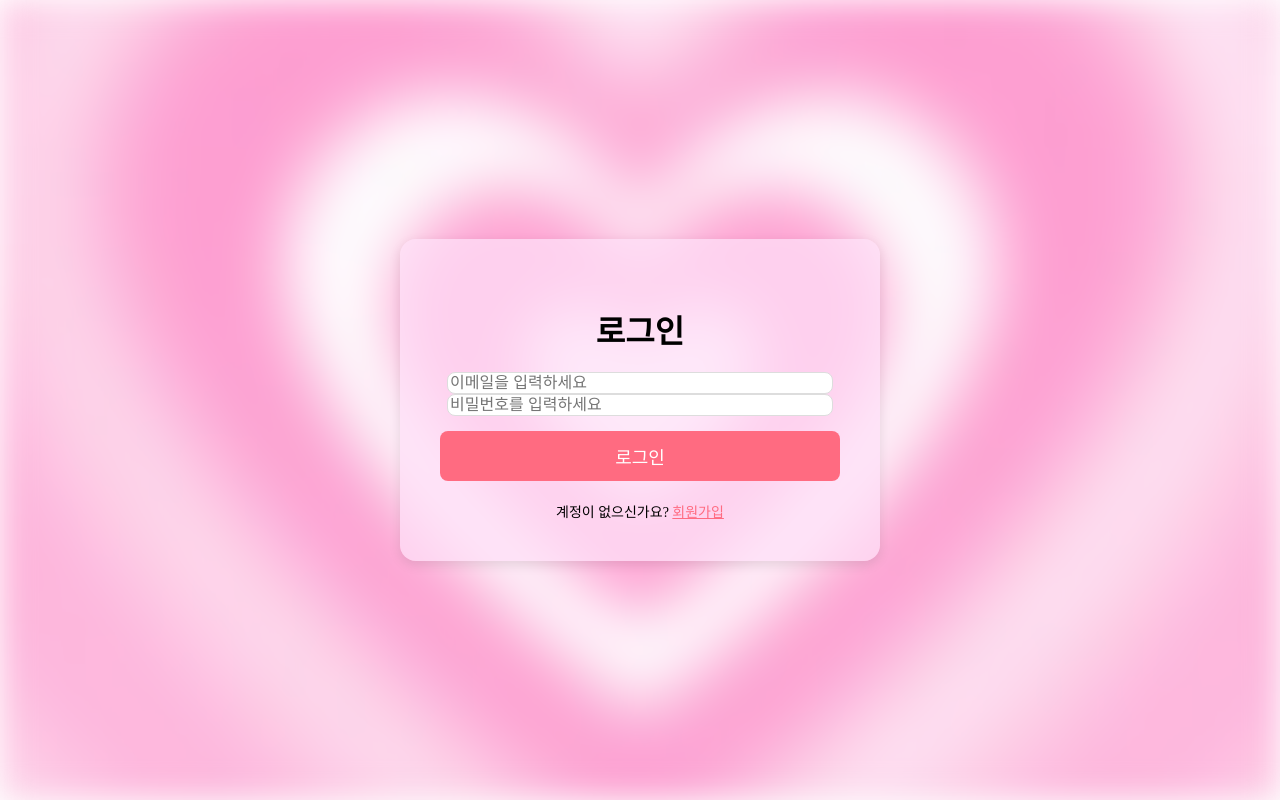
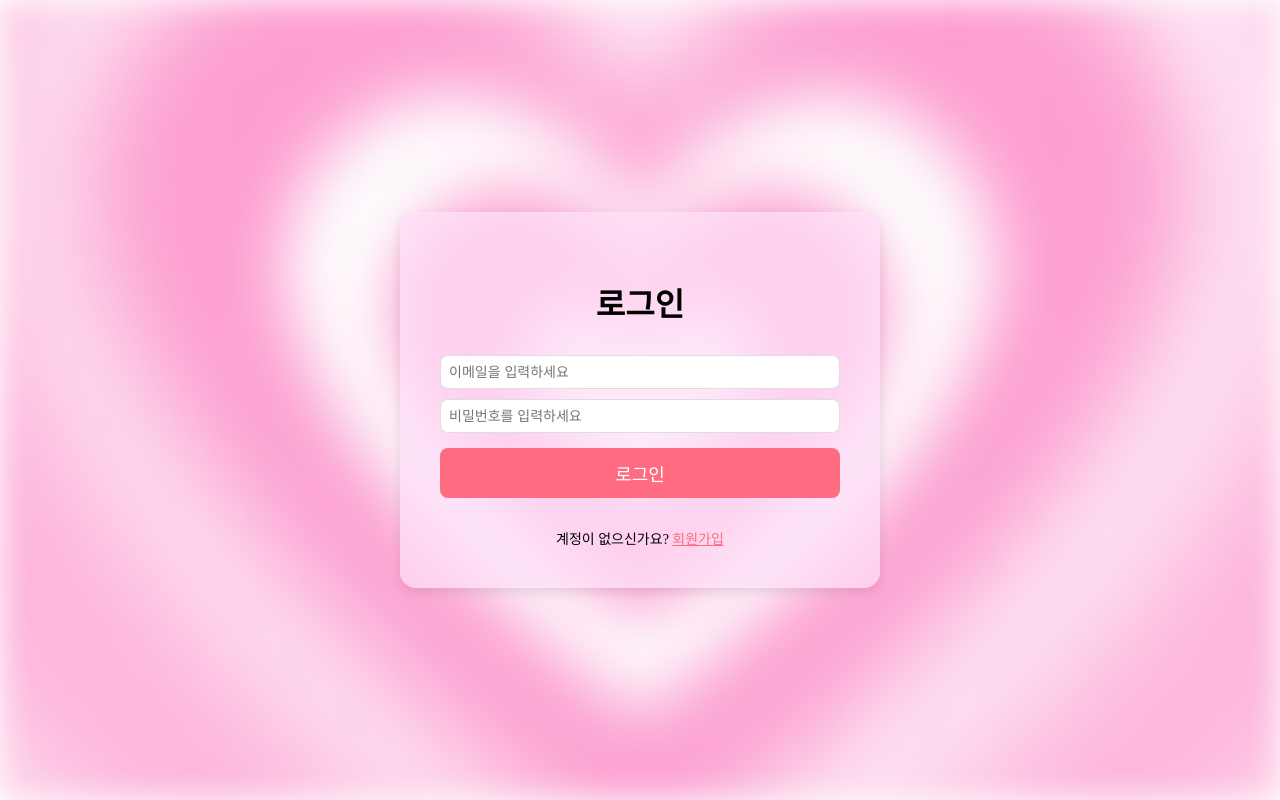
Before and after one commit to tyzzxxkk/Signal, a Flask app: page /login in a window 1280 px wide. Run offline with Flask 3, Linux system fonts and the light colour scheme.

Commit message:
간단한 오류 수정

```diff
--- a/app.py
+++ b/app.py
@@ -7,10 +7,10 @@ from extensions import db, mail, login_manager
 from routes import main_bp  # 메인 라우터 블루프린트
 from auth import auth_bp   # 인증 라우터 블루프린트
 
-# Flask 확장 모듈 초기화
-db = SQLAlchemy()
-mail = Mail()
-login_manager = LoginManager()
+# # Flask 확장 모듈 초기화
+# db = SQLAlchemy()
+# mail = Mail()
+# login_manager = LoginManager()
 
 def create_app():
     app = Flask(__name__)
--- a/requirements.txt
+++ /dev/null
@@ -1,6 +0,0 @@
-Flask==3.0.0
-Flask-Login==0.6.3
-Flask-Mail==0.9.1
-Flask-SQLAlchemy==3.1.1
-python-dotenv==1.0.1
-email-validator==2.1.0.post1
--- a/templates/login.html
+++ b/templates/login.html
@@ -43,10 +43,12 @@
             margin-bottom: 20px;
         }
         input {
-            width: 95%;
+            width: 95.5%;
+            padding: 8px;
             border: 1px solid #ddd;
             border-radius: 8px;
-            font-size: 16px;
+            font-size: 14px;
+            margin-top: 10px;
         }
         button {
             width: 100%;
@@ -64,7 +66,7 @@
             background-color: #ff4d68;
         }
         .register {
-            margin-top: 20px;
+            margin-top: 30px;
             font-size: 14px;
         }
         .register a {
```
Also changed, not shown: instance/signel.db.
